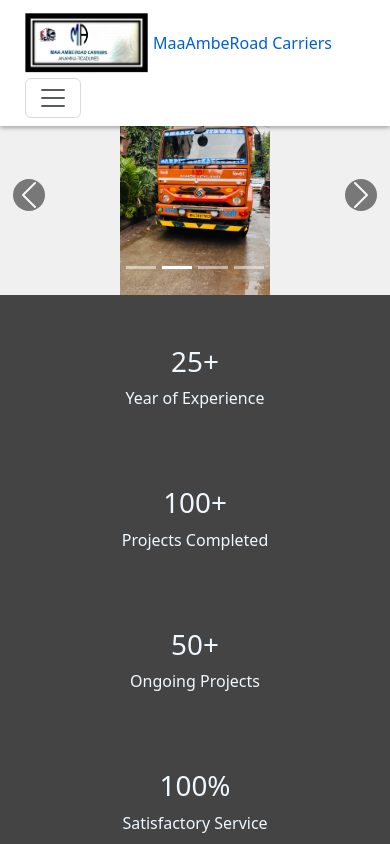
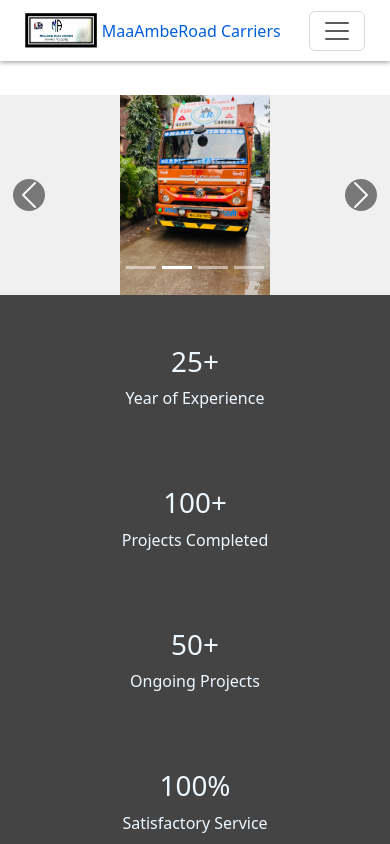
Before and after one commit to alisabir16767/Anamika, a React (Create React App) app: page / in a window 390 px wide. Shown: the top 844 px of the page. Built offline with nearby package versions, Linux system fonts and the light colour scheme.

Commit message:
Update navbar.css

```diff
--- a/src/components/navbar.css
+++ b/src/components/navbar.css
@@ -12,32 +12,52 @@
 
 /* Brand text color and size */
 .navbar-brand-custom {
-  font-size: 1rem!important;
-   color: #005eda !important;
+  font-size: 1rem !important;
+  color: #005eda !important;
   display: flex;
   align-items: center;
 }
 
 /* Brand image styling */
 .navbar-brand-image {
-  height: 60px; /* Adjust height as needed */
+  height: 60px; /* Default size */
   width: auto; /* Maintain aspect ratio */
   margin-right: 5px;
+  max-width: 100%; /* Ensure logo doesn't overflow */
+}
+
+/* Make logo responsive */
+@media (max-width: 992px) {
+  .navbar-brand-image {
+    height: 50px; /* Slightly smaller logo on medium screens */
+  }
+}
+
+@media (max-width: 768px) {
+  .navbar-brand-image {
+    height: 40px; /* Smaller logo on small screens */
+  }
+}
+
+@media (max-width: 576px) {
+  .navbar-brand-image {
+    height: 35px; /* Even smaller logo on extra small screens */
+  }
 }
 
 /* Phone item styling */
 .phone-item {
-  margin-right: 10px !important; /* Adjust this value as needed */
+  margin-right: 10px !important;
   display: flex !important;
   align-items: center !important;
 }
 
 .phone-item:last-child {
-  margin-right: 0 !important; /* Remove margin from the last item */
+  margin-right: 0 !important;
 }
 
 .phone-item .fa-icon {
-  margin-right: 5px !important; /* Add some space between the icon and the text */
+  margin-right: 5px !important;
 }
 
 /* Nav link styles */
@@ -48,6 +68,5 @@
 
 /* Hover effect for nav links */
 .nav-link-custom:hover {
-  /* color: #0098DA !important; */
   background-color: #bee6f7 !important;
 }
```
